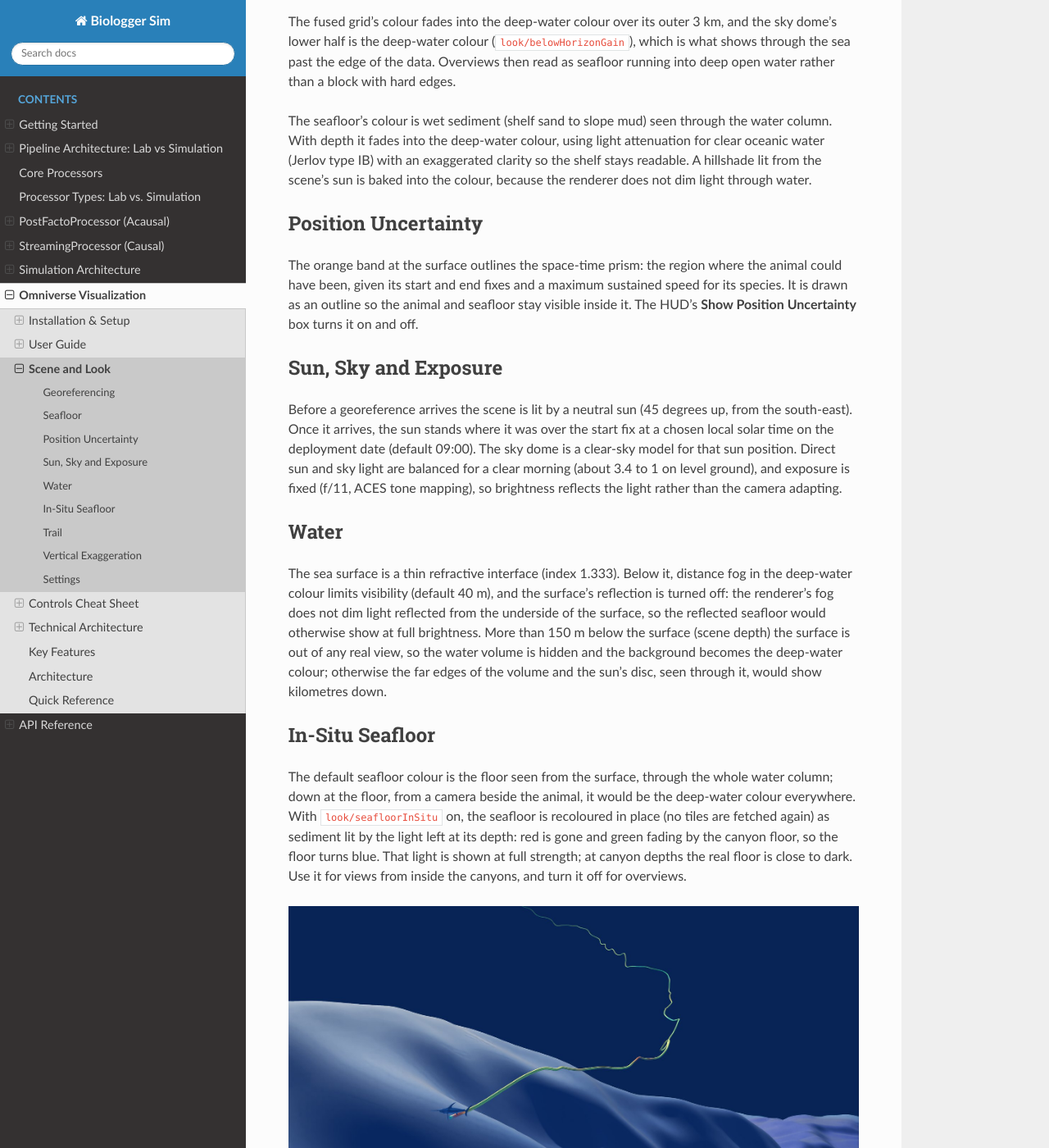
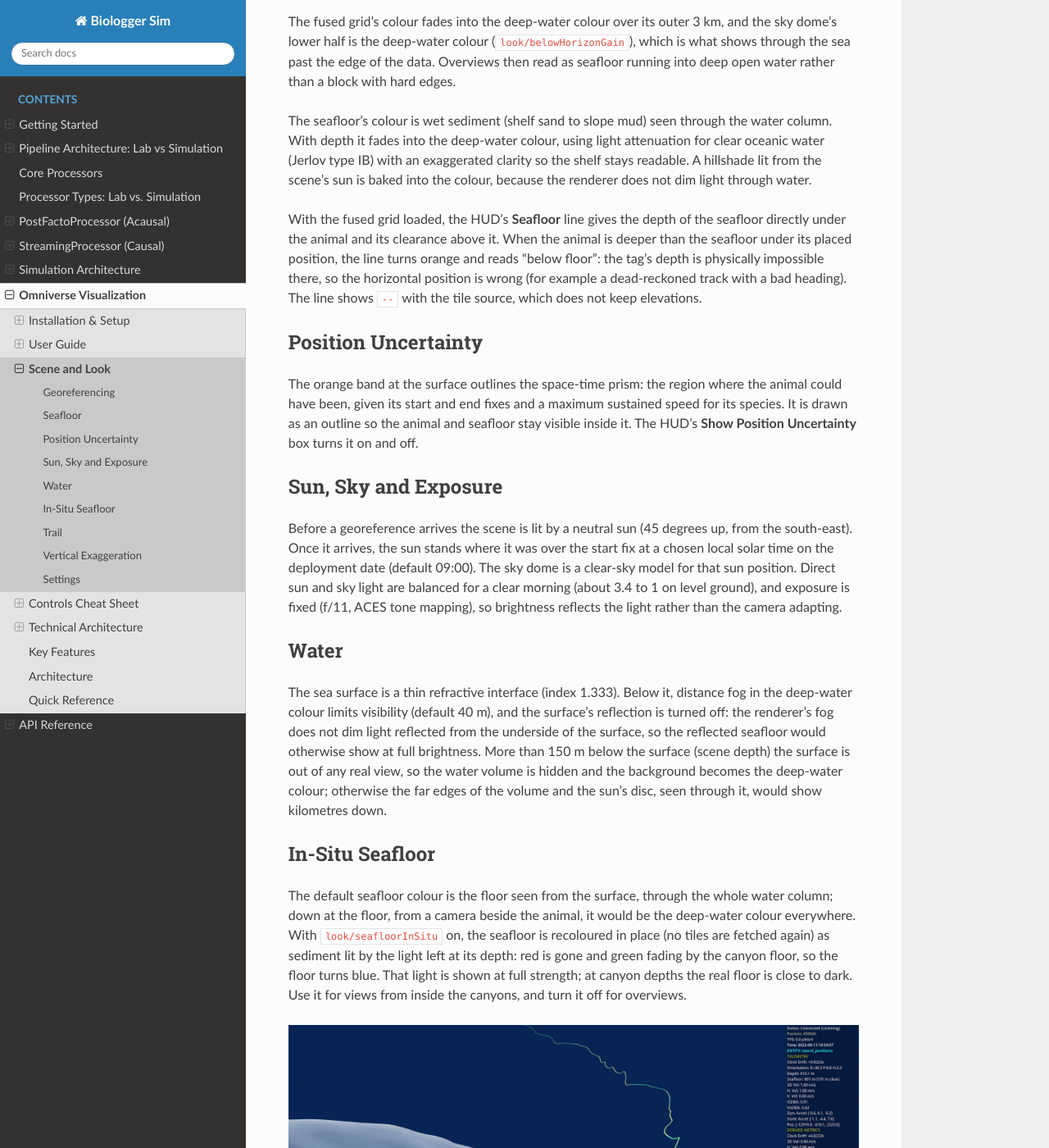
Before and after one commit to lhzn-io/biologger-sim, a Sphinx documentation site: the page built from docs/source/visualization/scene.rst, in a window 1280 px wide and 1400 px high, scrolled down 1637 px. Shown: the whole window at 82% size. Built offline with Sphinx 7.4.7 and the Read the Docs theme 3.1.0, drawn with Linux system fonts in a browser that asks for light colours; some of the changed text lies outside the part shown.

Commit message:
docs: show the HUD in the README canyon shot
Re-captured the canyon dive from the same camera at f/5.6 with the HUD
pinned top right, so the image shows the live telemetry, including the
new seafloor line (801 m, 191 m below the fish). The README caption and
the scene guide describe it, and the scene guide documents the Seafloor
line.

Collaborated with Claude Code (Opus 5.5).

```diff
--- a/docs/source/visualization/scene.rst
+++ b/docs/source/visualization/scene.rst
@@ -64,6 +64,13 @@ oceanic water (Jerlov type IB) with an exaggerated clarity so the shelf stays re
 hillshade lit from the scene's sun is baked into the colour, because the renderer does not
 dim light through water.
 
+With the fused grid loaded, the HUD's **Seafloor** line gives the depth of the seafloor
+directly under the animal and its clearance above it. When the animal is deeper than the
+seafloor under its placed position, the line turns orange and reads "below floor": the tag's
+depth is physically impossible there, so the horizontal position is wrong (for example a
+dead-reckoned track with a bad heading). The line shows ``--`` with the tile source, which does
+not keep elevations.
+
 Position Uncertainty
 --------------------
 
@@ -112,7 +119,9 @@ RED001 reaching the bottom of its deepest dive (610 m), in a run stopped at that
 the trail ends at the animal: ``POST /agent/time {"deepest": true}`` gives the time (28627 s),
 and ``python -m biologger_sim --config ... --stop-at 28627`` ends the stream there. Shown at
 3x exaggeration, with the in-situ seafloor, ``look/fNumber`` 5.6, a 25 cm trail and the
-uncertainty band hidden (``POST /agent/layers {"uncertainty": false}``).
+uncertainty band hidden (``POST /agent/layers {"uncertainty": false}``). The HUD, pinned top
+right by ``POST /agent/showcase {"on": true, "hud_x": 1670, "hud_y": 5}`` (Kit's scaled
+pixels), shows the telemetry at that moment, including 191 m of clearance above the seafloor.
 
 Trail
 -----
```
Also changed, not shown: README.md (+1 -1 lines), docs/source/_static/screenshots/canyon_dive.jpg.
